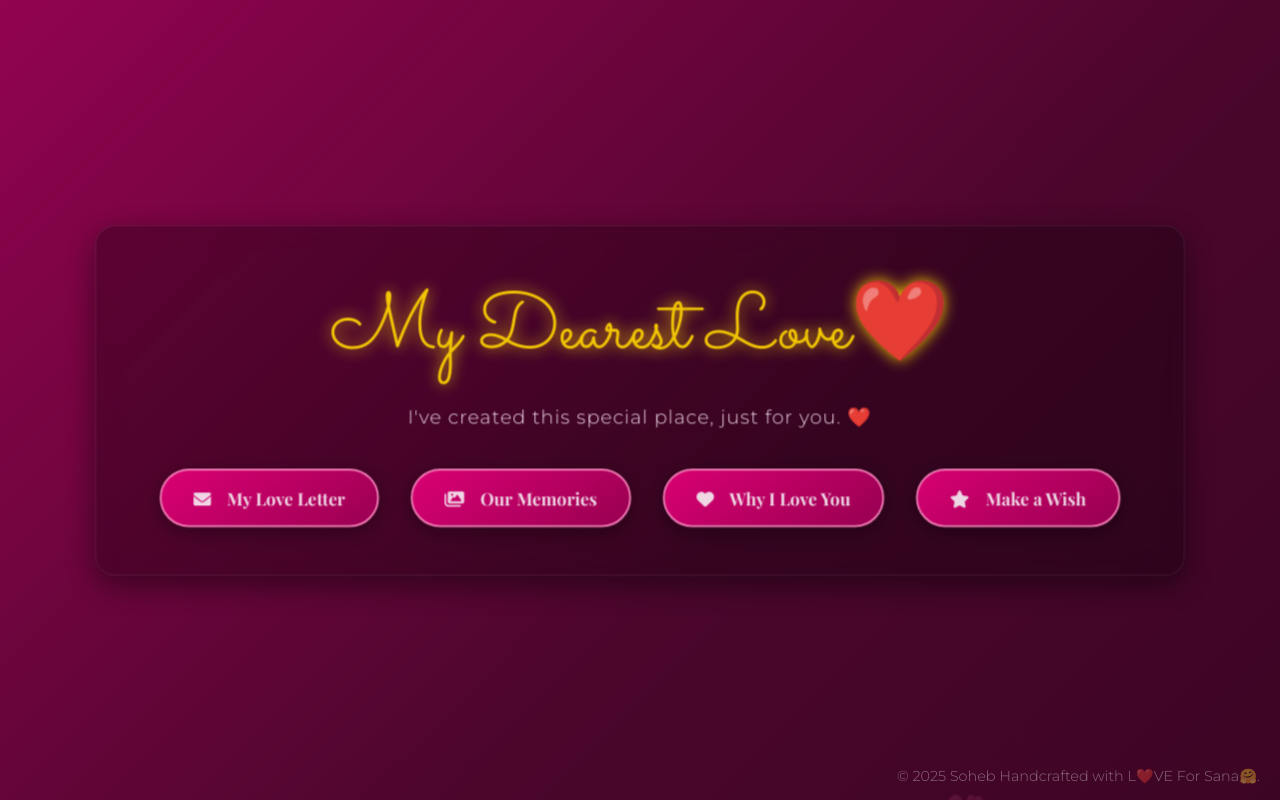
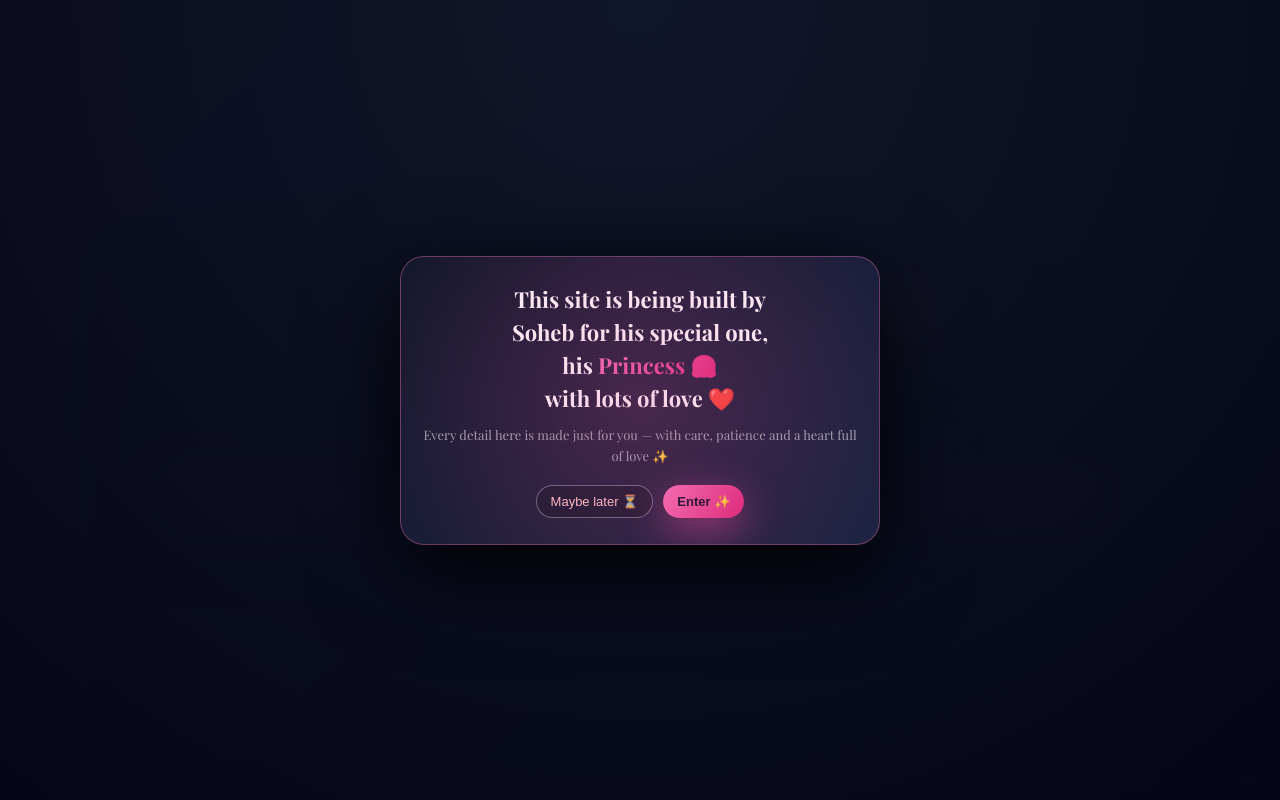
Before and after one commit to demonslayer554/Sorrrrryyyy-Monjulikaaa, a plain HTML site: page index.html in a window 1280 px wide. Drawn offline with nearby package versions, Linux system fonts and the light colour scheme.

Commit message:
Update index.html

```diff
--- a/index.html
+++ b/index.html
@@ -578,5 +578,178 @@
         }
     </script>
 
+
+    <!-- ======================= INTRO OVERLAY START ======================= -->
+
+<style>
+  /* Overlay Background */
+  .intro-overlay {
+    position: fixed;
+    inset: 0;
+    background: radial-gradient(circle at top, rgba(15, 23, 42, 0.98), rgba(2, 6, 23, 0.96));
+    backdrop-filter: blur(22px);
+    display: flex;
+    align-items: center;
+    justify-content: center;
+    padding: 20px;
+    z-index: 999999;
+    opacity: 0;
+    pointer-events: none;
+    transform: scale(1.02);
+    transition: opacity 0.6s ease, transform 0.6s ease;
+  }
+
+  .intro-overlay.active {
+    opacity: 1;
+    pointer-events: auto;
+    transform: scale(1);
+  }
+
+  /* Overlay Card */
+  .intro-card {
+    max-width: 480px;
+    width: 100%;
+    padding: 26px 22px;
+    border-radius: 24px;
+    background: linear-gradient(135deg, rgba(15, 23, 42, 0.96), rgba(24, 35, 65, 0.98));
+    border: 1px solid rgba(248, 113, 181, 0.4);
+    box-shadow: 0 24px 90px rgba(0,0,0,0.95);
+    position: relative;
+    overflow: hidden;
+    animation: fadeInUp 0.7s ease-out forwards;
+  }
+
+  .intro-card::before {
+    content: "";
+    position: absolute;
+    inset: -40%;
+    background: radial-gradient(circle, rgba(236,72,153,0.25), transparent 60%);
+  }
+
+  @keyframes fadeInUp {
+    from {opacity: 0; transform: translateY(25px) scale(0.97);}
+    to {opacity: 1; transform: translateY(0) scale(1);}
+  }
+
+  .intro-heading {
+    font-size: 22px;
+    line-height: 1.5;
+    color: #fff;
+    font-weight: 600;
+    text-align: center;
+  }
+
+  .intro-heading span {
+    background: linear-gradient(120deg, #f472b6, #db2777);
+    -webkit-background-clip: text;
+    color: transparent;
+  }
+
+  .intro-subtext {
+    color: #9ca3af;
+    font-size: 13px;
+    text-align: center;
+    line-height: 1.6;
+    margin-top: 10px;
+  }
+
+  /* Buttons */
+  .intro-buttons {
+    display: flex;
+    justify-content: center;
+    gap: 10px;
+    margin-top: 18px;
+  }
+
+  .intro-btn {
+    padding: 8px 14px;
+    border-radius: 999px;
+    font-size: 13px;
+    border: none;
+    cursor: pointer;
+    transition: 0.2s;
+    white-space: nowrap;
+  }
+
+  .intro-btn-primary {
+    background: linear-gradient(120deg, #f472b6, #db2777);
+    color: #0b1120;
+    font-weight: 600;
+    box-shadow: 0 12px 40px rgba(236,72,153,0.6);
+  }
+
+  .intro-btn-primary:hover {
+    transform: translateY(-1px);
+    box-shadow: 0 14px 55px rgba(236,72,153,0.75);
+  }
+
+  .intro-btn-ghost {
+    background: rgba(15,23,42,0.96);
+    border: 1px solid rgba(148,163,184,0.6);
+    color: #fecaca;
+  }
+
+  .intro-btn-ghost:hover {
+    transform: translateY(-1px);
+  }
+
+  /* Blur effect applied to your whole website */
+  body.overlay-blur *:not(.intro-overlay):not(.intro-overlay *) {
+    filter: blur(8px);
+    user-select: none;
+    pointer-events: none;
+  }
+</style>
+
+
+<!-- Overlay HTML -->
+<div class="intro-overlay active" id="introOverlay">
+  <div class="intro-card">
+    <h2 class="intro-heading">
+      This site is being built by<br>
+      <strong>Soheb</strong> for his special one,<br>
+      his <span>Princess 🤗</span><br>
+      with lots of love ❤️
+    </h2>
+
+    <p class="intro-subtext">
+      Every detail here is made just for you — with care, patience and a heart full of love ✨
+    </p>
+
+    <div class="intro-buttons">
+      <button class="intro-btn intro-btn-ghost" id="closeLater">Maybe later ⏳</button>
+      <button class="intro-btn intro-btn-primary" id="enterNow">Enter ✨</button>
+    </div>
+  </div>
+</div>
+
+
+<!-- JS -->
+<script>
+  const overlay = document.getElementById("introOverlay");
+  const enterBtn = document.getElementById("enterNow");
+  const laterBtn = document.getElementById("closeLater");
+
+  // Keep website blurred initially
+  document.body.classList.add("overlay-blur");
+
+  // Function to close overlay
+  const closeOverlay = () => {
+    overlay.classList.remove("active");
+    document.body.classList.remove("overlay-blur");
+  };
+
+  enterBtn.addEventListener("click", closeOverlay);
+
+  // Small playful delay for "Maybe later"
+  laterBtn.addEventListener("click", () => setTimeout(closeOverlay, 900));
+
+  // Auto-hide after 8 seconds (optional)
+  setTimeout(() => {
+    if (overlay.classList.contains("active")) closeOverlay();
+  }, 8000);
+</script>
+
+<!-- ======================= INTRO OVERLAY END ======================= -->
 </body>
 </html>
```
